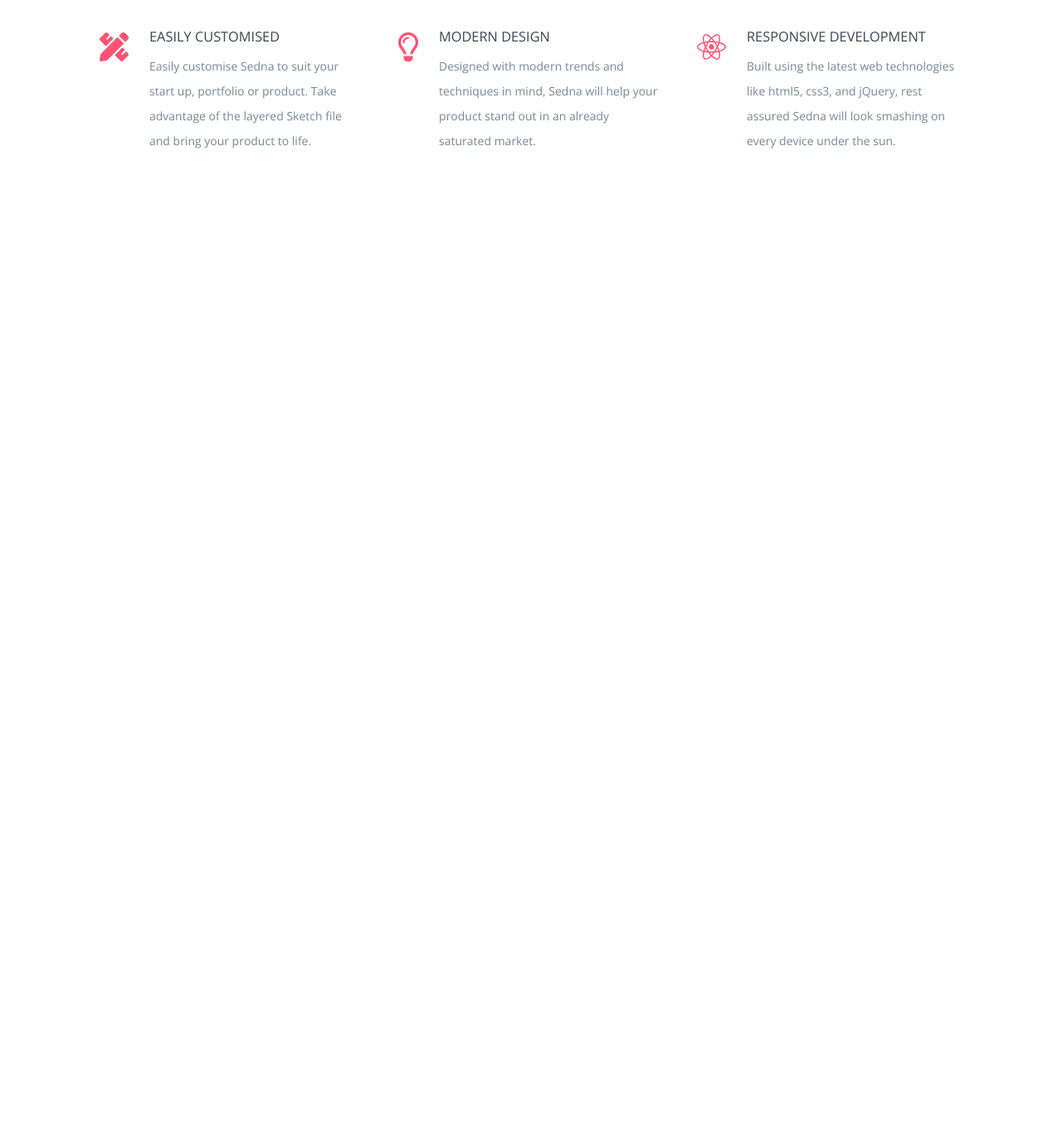
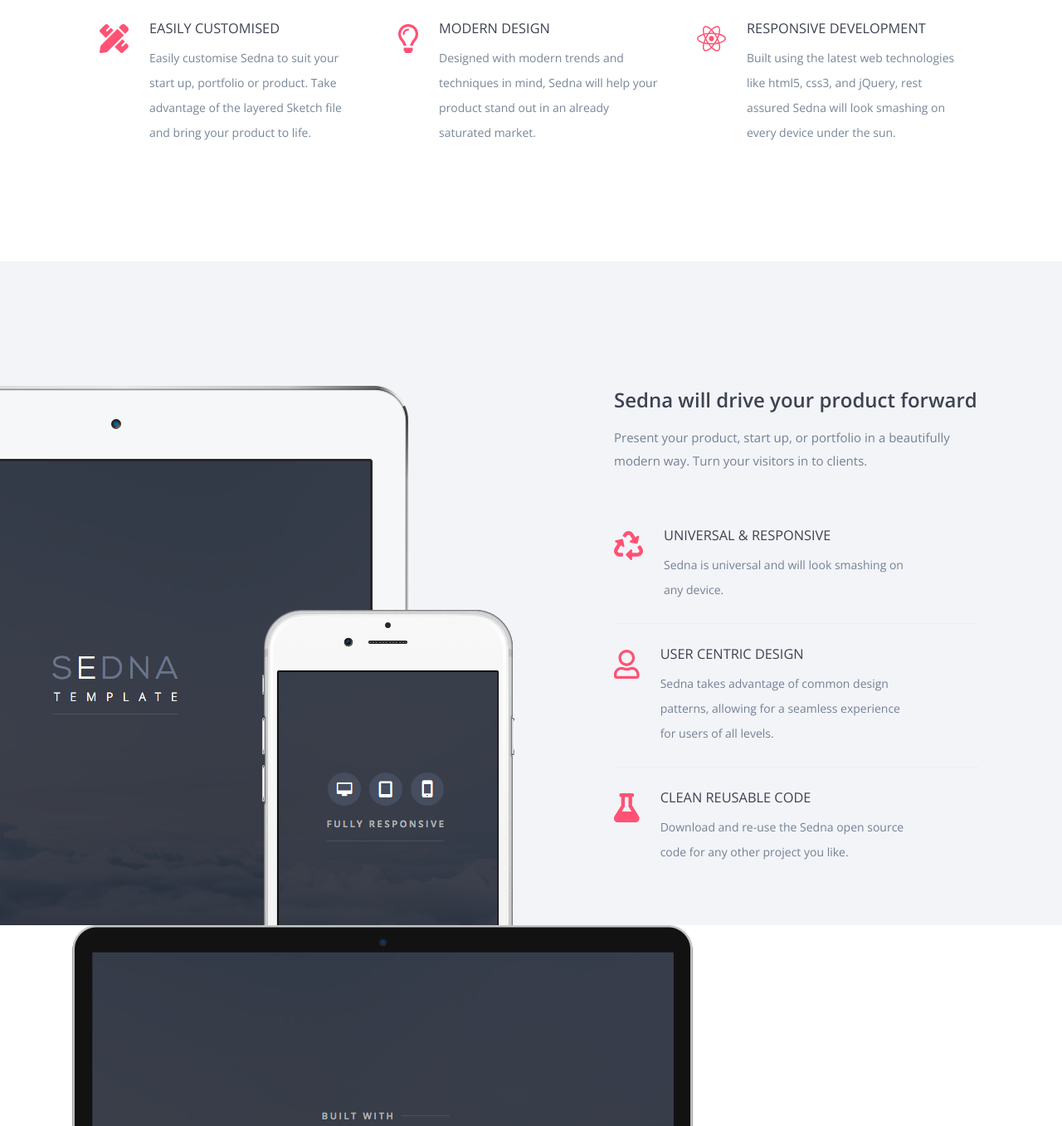
Before and after one commit to Narias1999/Sedna, a plain HTML site: page index.html in a window 1280 px wide. Shown: the part 867-2224 px from the top of the page at 83% size. Before the commit the page ends 1202 px from the top, so only its background shows below. Drawn offline with nearby package versions, Linux system fonts and the light colour scheme.

Commit message:
features

```diff
--- a/css/index.css
+++ b/css/index.css
@@ -41,6 +41,7 @@ nav {
     padding: 0 90px;
     width: 100%;
     transition: .5s;
+    z-index: 50;
 }
 nav.is-down {
     background: #232631;
@@ -108,25 +109,68 @@ header .download-sect a:last-child:hover, .download-sect a:first-child {
 }
 .second {
     display: grid;
-    padding: 130px 100px;
+    padding: 120px 100px;
     grid-template-columns:repeat(3, 1fr);
 }
-.second .item {
+.item {
     font-size: 14px;
     display: flex;
     padding: 20px;
 }
-.second .item span {
+.item span {
     color: var(--primary);
     font-size: 35px;
     margin-right: 25px;
 }
-.second .item h3 {
+.item h3 {
     color: var(--titles);
     font-weight: 400;
     margin-bottom: 10px;
 }
-.second .item p {
+.item p {
     line-height: 30px;
     color: var(--text);
 }
+.features {
+    padding-top: 150px;
+    background: #f3f4f8;
+    display: grid;
+    grid-template-columns: 1fr 1fr;
+}
+.features .devices {
+    height: 650px;
+    overflow: hidden;
+    position: relative;
+}
+.features .devices img {
+    position: absolute;
+}
+.features .devices .first {
+    right: 140px;
+}
+.features .devices .twice {
+    right: 20px;
+    top: 270px;
+}
+.features .description {
+    padding: 0 100px;
+}
+.features .description h2 {
+    color: var(--titles);
+    font-weight: 600;
+    margin-bottom: 15px;
+}
+.features .description > p {
+    color: var(--text);
+    font-size: 15px;
+    margin-bottom: 40px;
+    line-height: 28px;
+}
+.features .description .item {
+    padding: 25px 0;
+    padding-right: 80px;
+}
+.features .description .item:nth-child(2) {
+    border-top: 1px solid #eee;
+    border-bottom: 1px solid #eee;
+}
--- a/index.html
+++ b/index.html
@@ -5,6 +5,7 @@
     <meta name="viewport" content="width=device-width, initial-scale=1.0">
     <meta http-equiv="X-UA-Compatible" content="ie=edge">
     <title>Sedna a Free HTML5/CSS3</title>
+    <link href="https://unpkg.com/aos@2.3.1/dist/aos.css" rel="stylesheet">
     <link rel="stylesheet" href="css/index.css">
 </head>
 <body>
@@ -55,11 +56,55 @@
         <div class="item">
             <span><i class="fab fa-react"></i></span>
             <div class="text">
-                <h3 class="title">RESPONSIVE DEVELOPMENT</h3>
+                <h3 class="title" >RESPONSIVE DEVELOPMENT</h3>
                 <p>Built using the latest web technologies like html5, css3, and jQuery, rest assured Sedna will look smashing on every device under the sun.</p>
             </div>
         </div>
     </section>
+    <section class="features" id="features">
+        <div class="devices">
+            <div data-aos="fade-up" data-aos-duration="800" data-aos-offset="300">
+                <img src="assets/ipad-device.png" class="first" alt="">
+            </div>
+            <div data-aos="fade-up" data-aos-duration="800" data-aos-delay="800" >
+                <img src="assets/iphone-device.png" class="twice" alt="">
+            </div>
+        </div>
+        <div class="description">
+            <h2>Sedna will drive your product forward</h2>
+            <p>Present your product, start up, or portfolio in a beautifully modern way. Turn your visitors in to clients.</p>
+            <div class="items">
+                <div class="item">
+                    <span><i class="fas fa-recycle"></i></span>
+                    <div class="text">
+                        <h3 class="title">UNIVERSAL & RESPONSIVE</h3>
+                        <p>Sedna is universal and will look smashing on any device.</p>
+                    </div>
+                </div>
+                <div class="item">
+                    <span><i class="far fa-user"></i></span>
+                    <div class="text">
+                        <h3 class="title">USER CENTRIC DESIGN</h3>
+                        <p>Sedna takes advantage of common design patterns, allowing for a seamless experience for users of all levels.</p>
+                    </div>
+                </div>
+                <div class="item">
+                    <span><i class="fas fa-flask"></i></span>
+                    <div class="text">
+                        <h3 class="title">CLEAN REUSABLE CODE</h3>
+                        <p>Download and re-use the Sedna open source code for any other project you like.</p>
+                    </div>
+                </div>
+            </div>
+        </div>
+    </section>
+    <section class="assets" id="assets">
+        <div class="description"></div>
+        <div class="image">
+            <img src="assets/macbook-pro.png" alt="">
+        </div>
+    </section>
+    <script src="https://unpkg.com/aos@2.3.1/dist/aos.js"></script>
     <script defer src="https://use.fontawesome.com/releases/v5.2.0/js/all.js" integrity="sha384-4oV5EgaV02iISL2ban6c/RmotsABqE4yZxZLcYMAdG7FAPsyHYAPpywE9PJo+Khy" crossorigin="anonymous"></script>
     <script src="js/index.js"></script>
 </body>
--- a/js/index.js
+++ b/js/index.js
@@ -1,3 +1,7 @@
+AOS.init({
+    once: true
+})
+
 const nav = document.querySelector('nav');
 window.addEventListener('scroll', () => {
     const cont = nav.querySelector('.container')
```
